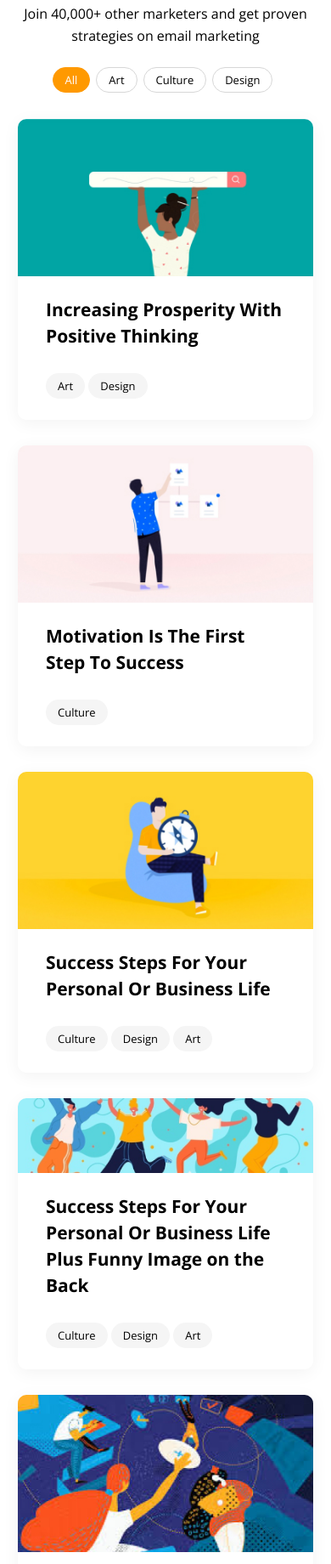
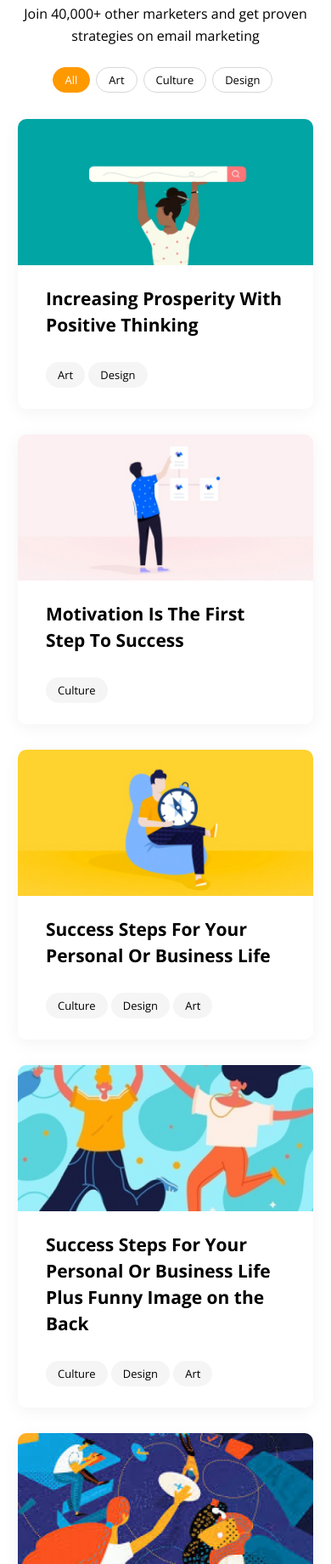
Before and after one commit to fogarea/productivity-layout, a website built with webpack: page src/index.html in a window 390 px wide. Shown: the part 1911-3751 px from the top of the page at 85% size. Built offline with nearby package versions, Linux system fonts and the light colour scheme; files whose address does not match are found by name.

Commit message:
fix: fixed card image layout

```diff
--- a/src/index.html
+++ b/src/index.html
@@ -120,7 +120,9 @@
                     </div>
                     <div class="strategies__content layout-3-columns">
                         <div class="strategy">
-                            <img src="./assets/img/strategies/1.jpg" alt="Strategy Image">
+                            <div class="strategy__img">
+                                <img src="./assets/img/strategies/1.jpg" alt="Strategy Image">
+                            </div>
                             <div class="strategy__content">
                                 <h3 class="strategy__title">Increasing Prosperity With Positive Thinking</h3>
                                 <div class="strategy__tags">
@@ -131,7 +133,9 @@
                         </div>
 
                         <div class="strategy">
-                            <img src="./assets/img/strategies/2.jpg" alt="Strategy Image">
+                            <div class="strategy__img">
+                                <img src="./assets/img/strategies/2.jpg" alt="Strategy Image">
+                            </div>
                             <div class="strategy__content">
                                 <h3 class="strategy__title">Motivation Is The First Step To Success</h3>
                                 <div class="strategy__tags">
@@ -141,7 +145,9 @@
                         </div>
 
                         <div class="strategy">
-                            <img src="./assets/img/strategies/3.jpg" alt="Strategy Image">
+                            <div class="strategy__img">
+                                <img src="./assets/img/strategies/3.jpg" alt="Strategy Image">
+                            </div>
                             <div class="strategy__content">
                                 <h3 class="strategy__title">Success Steps For Your Personal Or Business Life</h3>
                                 <div class="strategy__tags">
@@ -153,7 +159,9 @@
                         </div>
 
                         <div class="strategy">
-                            <img src="./assets/img/strategies/4.jpg" alt="Strategy Image">
+                            <div class="strategy__img">
+                                <img src="./assets/img/strategies/4.jpg" alt="Strategy Image">
+                            </div>
                             <div class="strategy__content">
                                 <h3 class="strategy__title">Success Steps For Your Personal Or Business Life Plus Funny Image on the Back</h3>
                                 <div class="strategy__tags">
@@ -165,7 +173,9 @@
                         </div>
 
                         <div class="strategy">
-                            <img src="./assets/img/strategies/5.jpg" alt="Strategy Image">
+                            <div class="strategy__img">
+                                <img src="./assets/img/strategies/5.jpg" alt="Strategy Image">
+                            </div>
                             <div class="strategy__content">
                                 <h3 class="strategy__title">Increasing Prosperity With Positive Thinking</h3>
                                 <div class="strategy__tags">
@@ -236,7 +246,7 @@
                         <div class="contact__form">
                             <form action method="post">
                                 <div class="layout-2-columns contact__line">
-                                    <input type="text" name="name" placeholder="Your name">
+                                    <input class="contact__name" type="text" name="name" placeholder="Your name">
                                     <input type="email" name="email" placeholder="Your email">
                                 </div>
                                 <textarea class="contact__line" name="question" cols="30" rows="10" placeholder="What do you want to ask?"></textarea>
--- a/src/styles/components/_contact.scss
+++ b/src/styles/components/_contact.scss
@@ -3,6 +3,21 @@
 .contact {
 	background: $color-bg;
 	padding: 62px 82px;
+	@include media-laptop {
+		&__name {
+			margin-bottom: 19px;
+		}
+	}
+	@include media-tablet {
+		text-align: center;
+		padding: 30px 46px;
+		&__name {
+			margin-bottom: 0;
+		}
+	}
+	@include media-mobile-big {
+		padding: 32px 0 ;
+	}
 	input, textarea {
 		border: none;
 		background-color: $color-light;
@@ -45,13 +60,7 @@
 		}
 	}
 
-	@include media-tablet {
-		text-align: center;
-		padding: 30px 46px;
-	}
-	@include media-mobile-big {
-		padding: 32px 0 ;
-	}
+
 }
 
 .contact__container {
--- a/src/styles/components/_nav.scss
+++ b/src/styles/components/_nav.scss
@@ -25,7 +25,7 @@
 		width: 100%;
 		height: 100vh;
 		background: $color-light;
-		right: -100%;
+		right: +100%;
 		top: 0;
 		padding: 100px 0;
 		box-shadow: 0 4px 20px rgba(0, 0, 0, 0.05);
--- a/src/styles/components/_strategies.scss
+++ b/src/styles/components/_strategies.scss
@@ -21,7 +21,7 @@
 	&__content {
 		>* {
 			margin-bottom: 30px;
-			@include media-tablet {
+			@include media-laptop {
 				flex-basis: 48%;
 			}
 			@include media-mobile-big {
@@ -42,6 +42,28 @@
 	transition: all 0.3s ease-out 0s;
 	cursor: pointer;
 
+	&__img {
+
+
+
+		@include media-laptop {
+			height: 261px;
+			>* {
+				width: 100%;
+				height: 100%;
+				object-fit: cover;
+			}
+		}
+
+		@include media-tablet {
+			height: 172px;
+			>* {
+				width: 100%;
+				height: 100%;
+				object-fit: cover;
+			}
+		}
+	}
 	&__content {
 		padding: 24px 33px 26px;
 		flex-grow: 1;
@@ -69,7 +91,7 @@
 		text-align: left;
 	}
 
-	@include media-tablet {
+	@include media-laptop {
 		overflow: hidden;
 	}
 }
```
Also changed, not shown: 1 other file.
